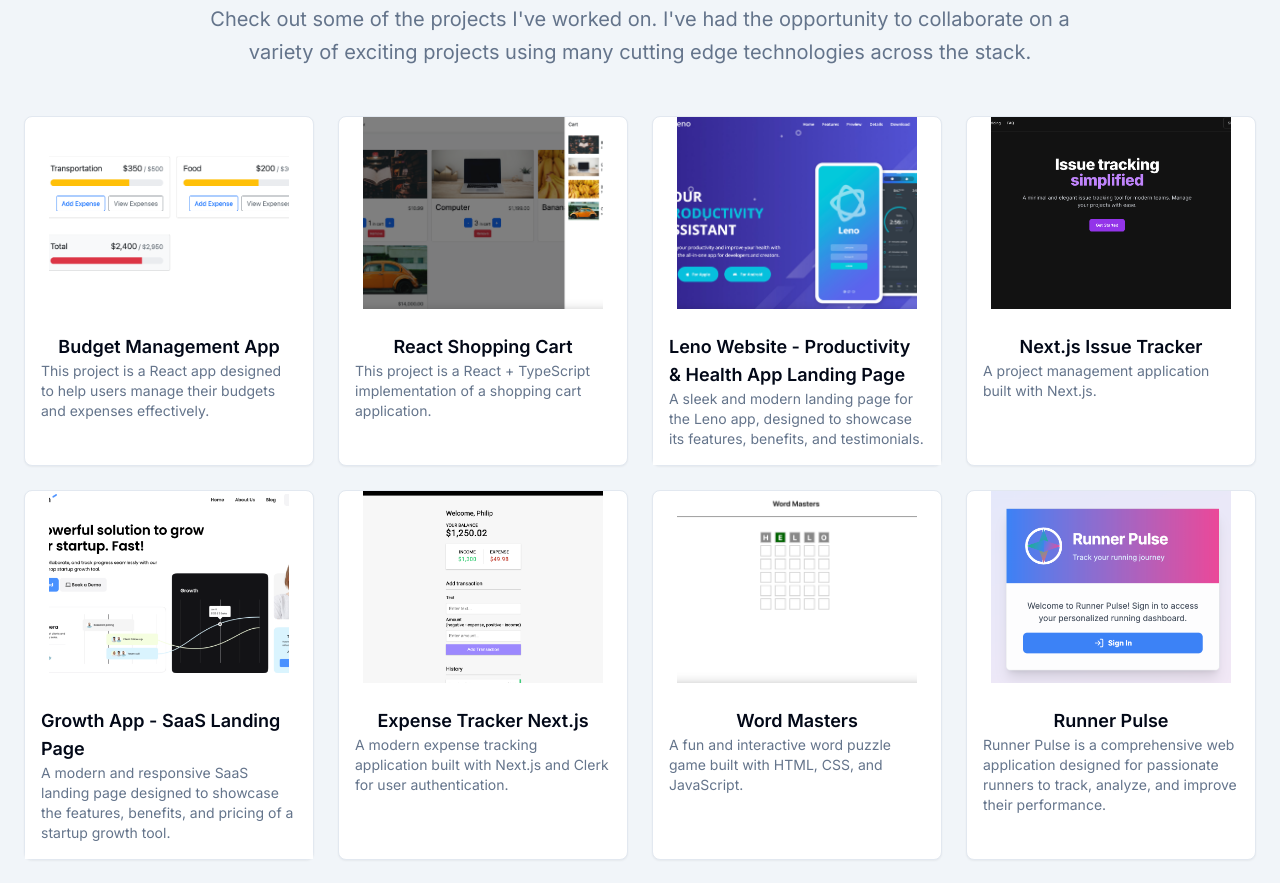
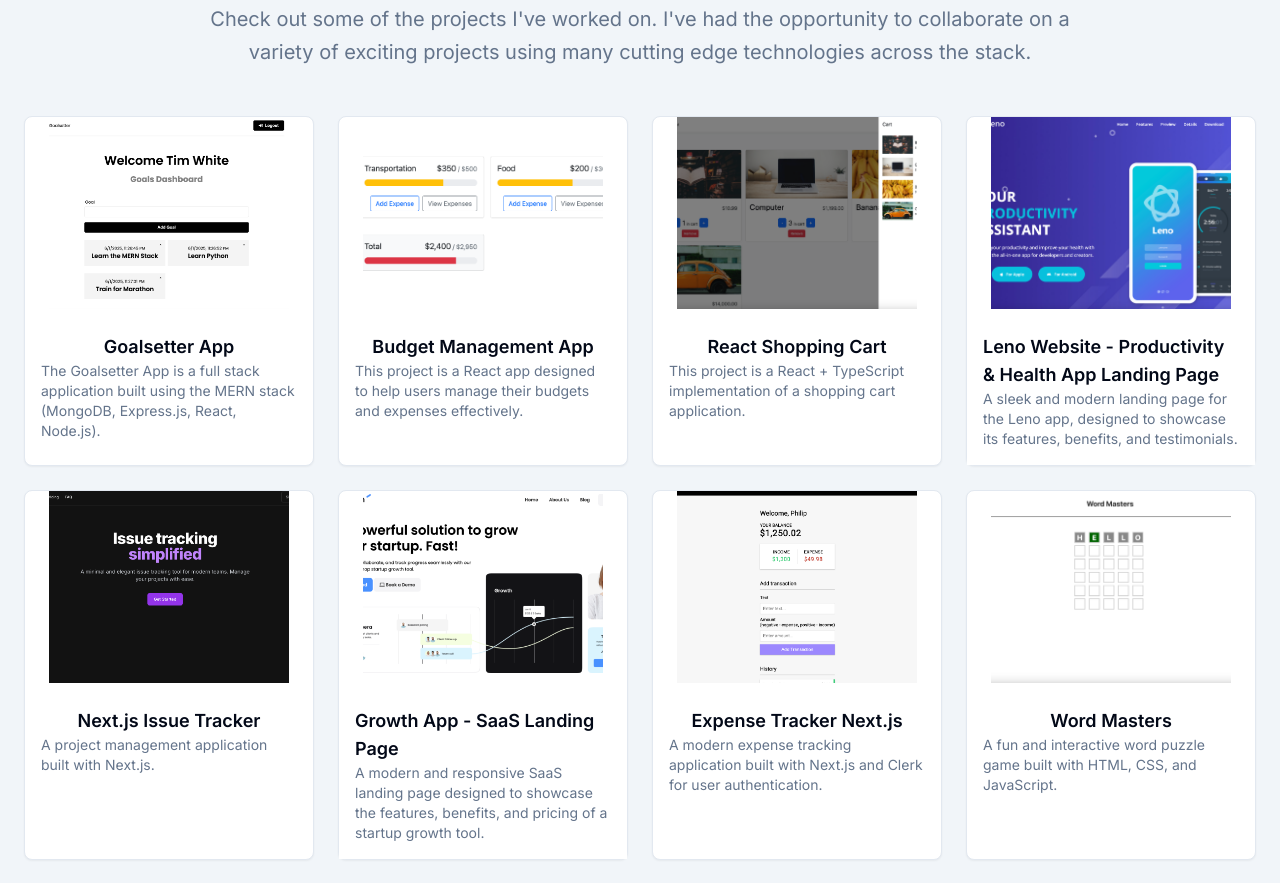
Before and after one commit to philipstubbs13/portfolio, a Next.js app: page / in a window 1280 px wide. Shown: the part 1899-2782 px from the top of the page. Built offline with nearby package versions, Linux system fonts and the light colour scheme; grey boxes are pictures that could not be loaded.

Commit message:
add goalsetter app

```diff
--- a/data/projects.ts
+++ b/data/projects.ts
@@ -3,6 +3,34 @@ import { IProject } from '@/types/project';
 import { ComponentProps } from 'react';
 
 export const projects: IProject[] = [
+  {
+    description:
+      'The Goalsetter App is a full stack application built using the MERN stack (MongoDB, Express.js, React, Node.js).',
+    githubUrl: 'https://github.com/philipstubbs13/mern-goals',
+    features: [
+      'User Authentication: Secure user registration, login, and logout functionality.',
+      'Goal Management: Users can create, update, and delete their goals.',
+      'State Management: Redux Toolkit is used for managing global state.',
+    ],
+    href: 'https://mern-goals-five.vercel.app/',
+    imageSrc: '/goalsetter.png',
+    overview:
+      'The Goalsetter App is a full stack application built using the MERN stack (MongoDB, Express.js, React, Node.js). It allows users to create, manage, and track their goals. ',
+    technologies: [
+      'React',
+      'Redux Toolkit',
+      'React Router',
+      'Axios',
+      'CSS',
+      'Node.js',
+      'Express',
+      'MongoDB',
+      'Mongoose',
+      'Vercel',
+    ],
+    title: 'Goalsetter App',
+    id: '31',
+  },
   {
     description:
       'This project is a React app designed to help users manage their budgets and expenses effectively.',
```
Also changed, not shown: public/goalsetter.png (added).
